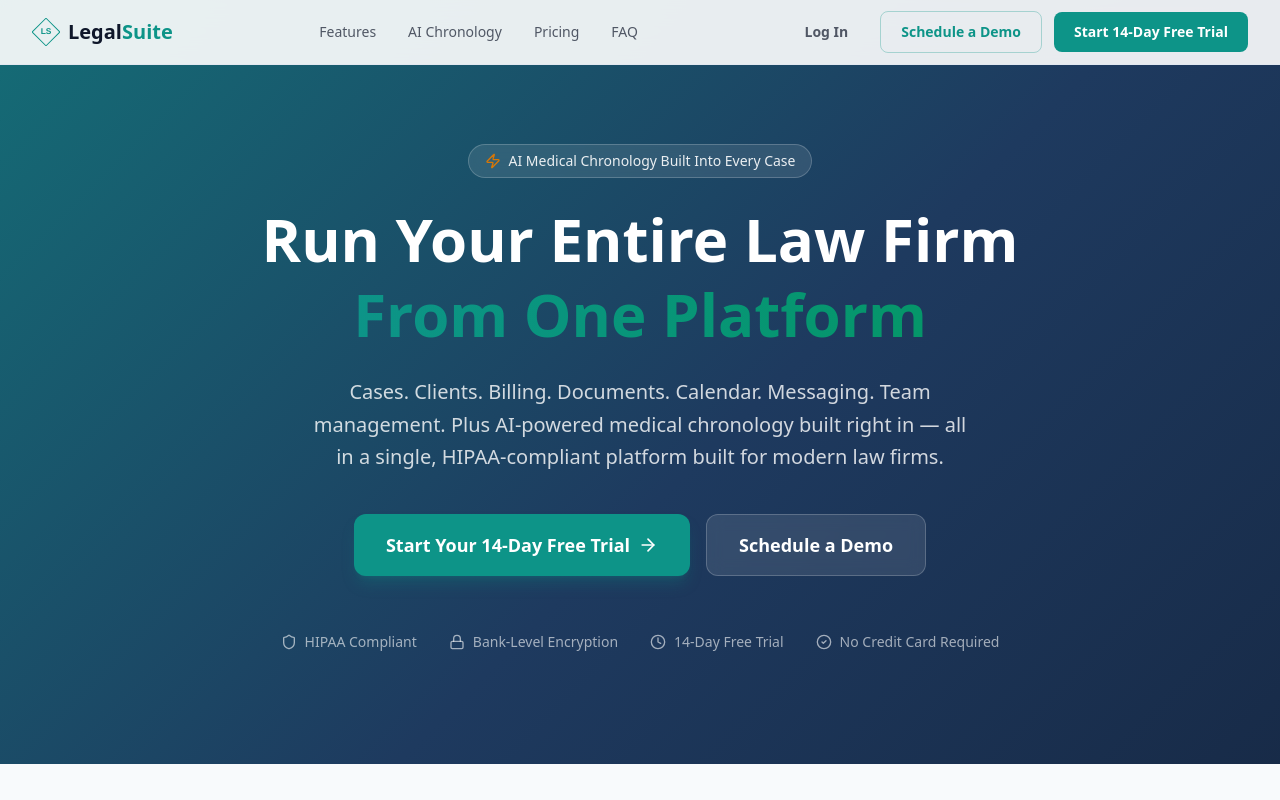
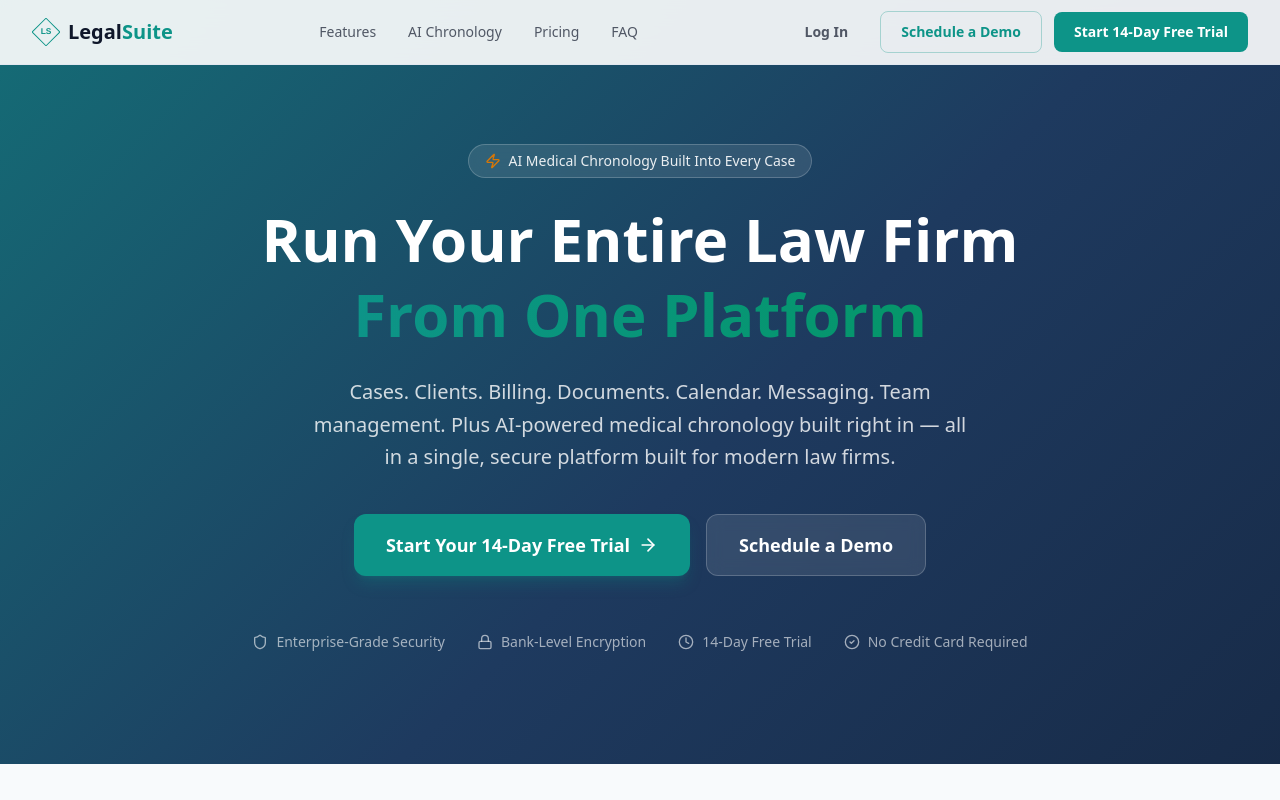
Before and after one commit to wyliestevens/legalsuite-landing, a Next.js app: page / in a window 1280 px wide. Shown: the top 800 px of the page. Built offline with nearby package versions, Linux system fonts and the light colour scheme.

Commit message:
Remove all HIPAA compliance claims from landing page
Replaced with enterprise-grade security messaging. HIPAA
compliance is not required for this product.

Co-Authored-By: Claude Opus 4.6 <noreply@anthropic.com>

```diff
--- a/src/app/page.tsx
+++ b/src/app/page.tsx
@@ -196,7 +196,7 @@ function Hero() {
         >
           Cases. Clients. Billing. Documents. Calendar. Messaging. Team management.
           Plus AI-powered medical chronology built right in — all in a single,
-          HIPAA-compliant platform built for modern law firms.
+          secure platform built for modern law firms.
         </motion.p>
 
         {/* CTA buttons */}
@@ -232,7 +232,7 @@ function Hero() {
         >
           <div className="flex items-center gap-2">
             <Shield className="h-4 w-4" />
-            <span>HIPAA Compliant</span>
+            <span>Enterprise-Grade Security</span>
           </div>
           <div className="flex items-center gap-2">
             <Lock className="h-4 w-4" />
@@ -256,7 +256,7 @@ function Hero() {
 function TrustBar() {
   const stats = [
     { value: "10x", label: "Faster Chronologies", icon: Zap },
-    { value: "100%", label: "HIPAA Compliant", icon: Shield },
+    { value: "256-bit", label: "Encrypted & Secure", icon: Shield },
     { value: "68%", label: "Less Admin Time", icon: Clock },
     { value: "$49", label: "Starting Price", icon: DollarSign },
   ];
@@ -581,8 +581,8 @@ function PlatformFeatures() {
     },
     {
       icon: Shield,
-      title: "Security & HIPAA",
-      desc: "AES-256 encryption, TLS 1.3, role-based access control, 2FA, audit trails, and AWS infrastructure with BAA.",
+      title: "Enterprise Security",
+      desc: "AES-256 encryption, TLS 1.3, role-based access control, two-factor authentication, and full audit trails on AWS infrastructure.",
       bg: "https://images.unsplash.com/photo-1767972464040-8bfee42d7bed?auto=format&fit=crop&w=800&q=80",
     },
   ];
@@ -901,7 +901,7 @@ function Pricing() {
           viewport={{ once: true }}
           className="mt-8 text-center text-sm text-navy-dark/50 max-w-2xl mx-auto"
         >
-          All platform plans include a 14-day free trial. No credit card required. HIPAA-compliant infrastructure included.
+          All platform plans include a 14-day free trial. No credit card required.
         </motion.p>
 
         {/* ── AI Solutions Add-Ons ── */}
@@ -1000,8 +1000,8 @@ function Pricing() {
 function FAQ() {
   const faqs = [
     {
-      q: "Is LegalSuite HIPAA compliant?",
-      a: "LegalSuite is built on AWS infrastructure with a signed Business Associate Agreement (BAA). We use AES-256 encryption at rest, TLS 1.3 in transit, role-based access controls, two-factor authentication, and full audit trails with 6-year retention \u2014 meeting all HIPAA technical safeguard requirements. All new law firms are required to sign a Business Associate Agreement (BAA) with LegalSuite before accessing the platform, ensuring full HIPAA compliance chain from our infrastructure to your practice.",
+      q: "How secure is LegalSuite?",
+      a: "LegalSuite is built on AWS infrastructure with AES-256 encryption at rest, TLS 1.3 in transit, role-based access controls, two-factor authentication, and full audit trails. Your data is protected with the same enterprise-grade security used by Fortune 500 companies.",
     },
     {
       q: "How does the AI medical chronology work?",
@@ -1025,7 +1025,7 @@ function FAQ() {
     },
     {
       q: "What file types are supported for document uploads?",
-      a: "LegalSuite supports PDF, DOC, DOCX, JPG, PNG, TIFF, and TXT files up to 50MB each. All files are encrypted at rest using AES-256 and stored on HIPAA-eligible AWS S3 infrastructure.",
+      a: "LegalSuite supports PDF, DOC, DOCX, JPG, PNG, TIFF, and TXT files up to 50MB each. All files are encrypted at rest using AES-256 and stored securely on AWS S3 infrastructure.",
     },
     {
       q: "Do you offer onboarding support?",
@@ -1212,7 +1212,7 @@ function Footer() {
 
         <div className="mt-6 pt-6 border-t border-white/10 flex flex-wrap items-center justify-center gap-6 text-xs text-white/40">
           <span className="flex items-center gap-1.5">
-            <Shield className="h-3.5 w-3.5" /> HIPAA Compliant Infrastructure
+            <Shield className="h-3.5 w-3.5" /> Enterprise-Grade Security
           </span>
           <span className="flex items-center gap-1.5">
             <Lock className="h-3.5 w-3.5" /> AES-256 Encryption
```
